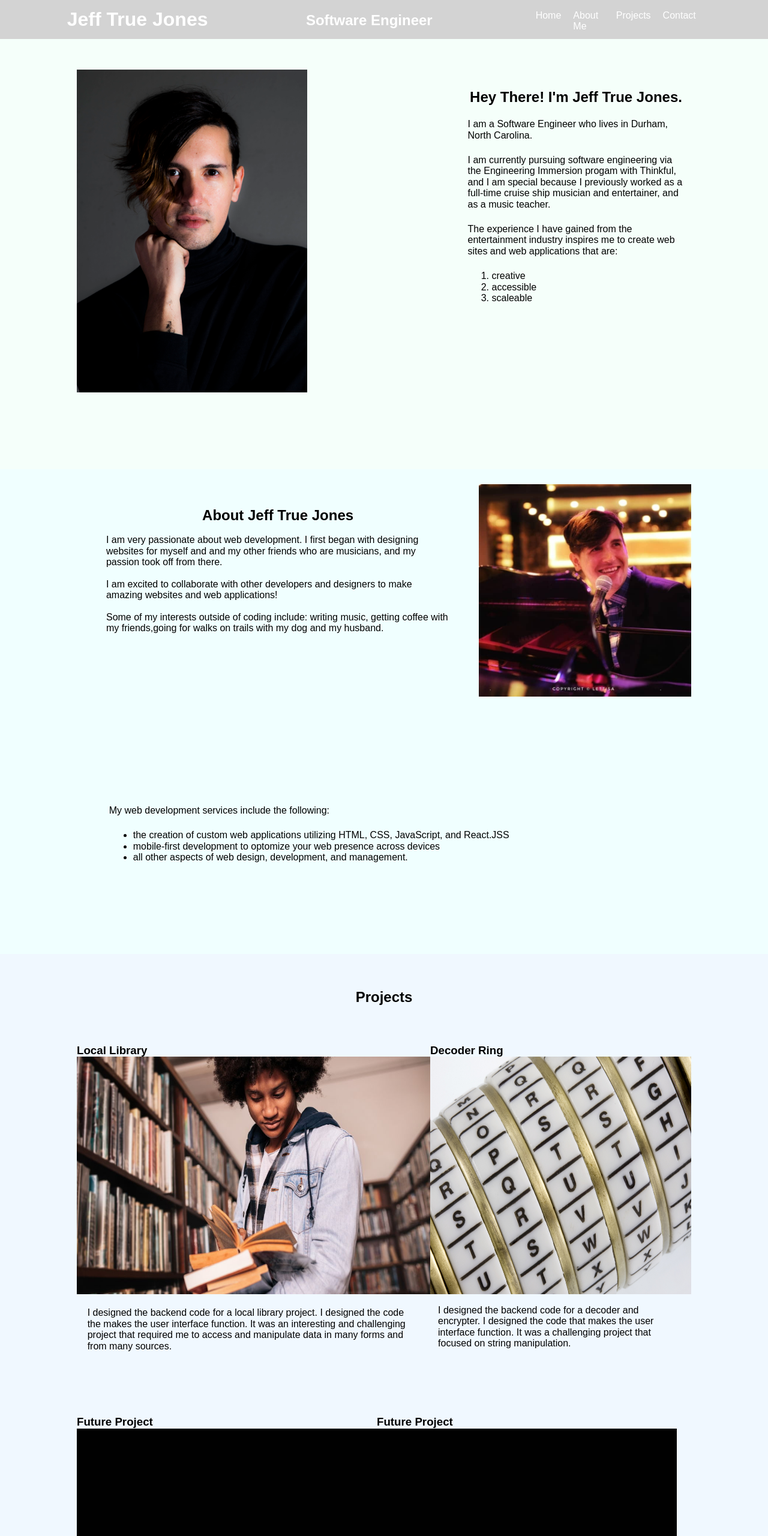
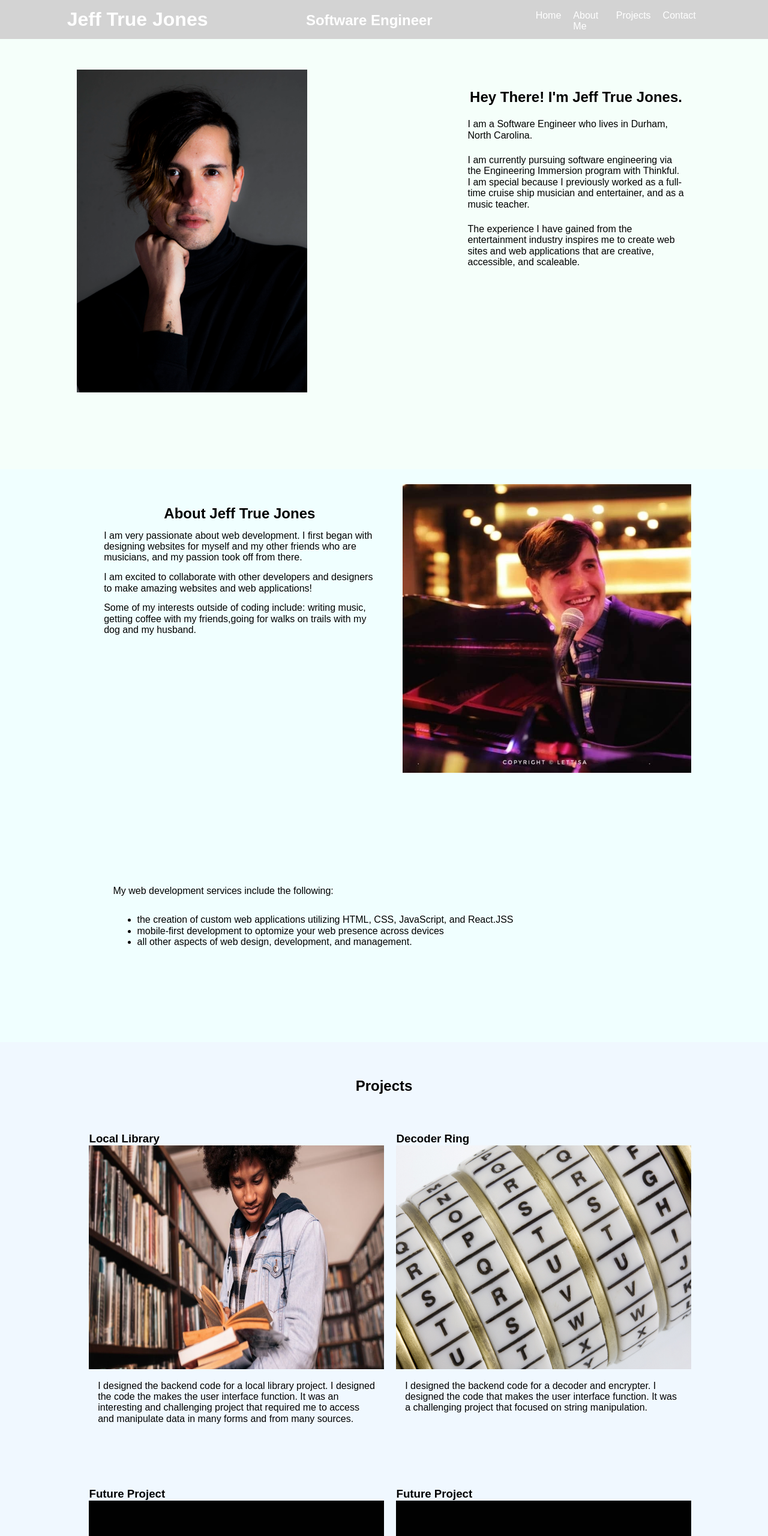
Before and after one commit to jefftruejones/portfolio2, a plain HTML site: page index.html in a window 1280 px wide. Shown: the top 2560 px of the page at 60% size. Drawn offline with nearby package versions, Linux system fonts and the light colour scheme.

Commit message:
made updates to code responsiveness and grammer

```diff
--- a/index.html
+++ b/index.html
@@ -53,21 +53,16 @@
 
           <p>
             I am currently pursuing software engineering via the Engineering
-            Immersion progam with Thinkful, and I am special because I
-            previously worked as a full-time cruise ship musician and
-            entertainer, and as a music teacher.
+            Immersion program with Thinkful. I am special because I previously
+            worked as a full-time cruise ship musician and entertainer, and as a
+            music teacher.
           </p>
 
           <p>
             The experience I have gained from the entertainment industry
-            inspires me to create web sites and web applications that are:
+            inspires me to create web sites and web applications that are
+            creative, accessible, and scaleable.
           </p>
-
-          <ol>
-            <li>creative</li>
-            <li>accessible</li>
-            <li>scaleable</li>
-          </ol>
         </div>
       </article>
 
@@ -79,7 +74,7 @@
             <h2>About Jeff True Jones</h2>
             <p>
               I am very passionate about web development. I first began with
-              designing websites for myself and and my other friends who are
+              designing websites for myself and my other friends who are
               musicians, and my passion took off from there.
             </p>
 
@@ -122,6 +117,7 @@
         </div>
       </article>
 
+      <!--this section will have links to current projects with photos and descriptions-->
       <article id="projects">
         <h2>Projects</h2>
         <div class="item">
@@ -168,13 +164,13 @@
         </div>
         <div class="item">
           <div class="portfolio">
-            <a href="#projects">
+            <a href="https://github.com/jefftruejones" target="_blank">
               <h3>Future Project</h3>
 
               <img
                 src="comingsoon.jpg"
                 width="300"
-                alt="Photo of a decoder ring"
+                alt="Photo of the words Coming Soon"
               />
               <p>
                 This is where I will put the description of a future project.
@@ -183,13 +179,13 @@
           </div>
 
           <div class="portfolio">
-            <a href="#projects">
+            <a href="https://github.com/jefftruejones" target="_blank">
               <h3>Future Project</h3>
 
               <img
                 src="comingsoon.jpg"
                 width="300"
-                alt="Photo of a decoder ring"
+                alt="Photo of the words Coming Soon"
               />
               <p>
                 This is where I will put the description of a future project.
--- a/style.css
+++ b/style.css
@@ -94,9 +94,13 @@ footer nav a {
   text-decoration: none;
   color: white;
   padding: 1em;
+  flex: 1;
+}
+.portfolio {
+  flex: 1;
 }
 
-@media all and (min-width: 600px) {
+@media all and (min-width: 875px) {
   /*styling for larger screens*/
   header {
     display: flex;
@@ -132,6 +136,7 @@ footer nav a {
   }
   #aboutme .item .subitem {
     margin-left: 3%;
+    flex: 1;
   }
 
   #services {
@@ -143,7 +148,7 @@ footer nav a {
   }
   #projects .item div {
     display: flex;
-
+    margin-left: 2%;
     flex-direction: column;
   }
   #projects .item div a {
```
